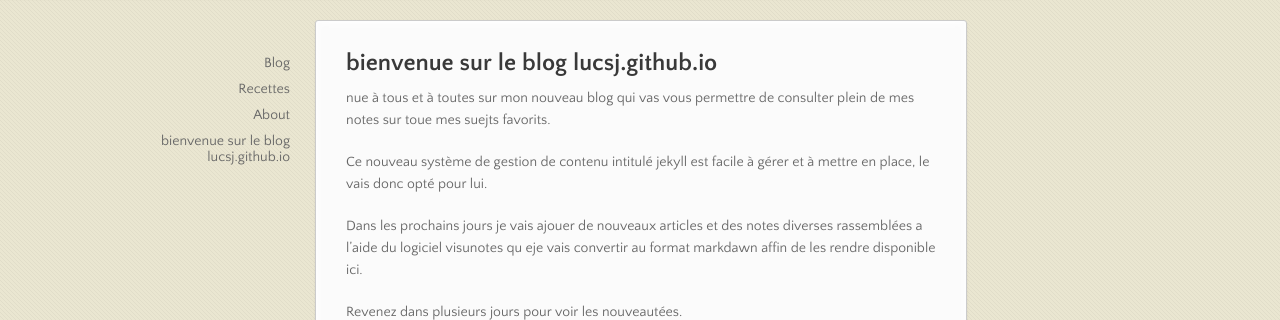
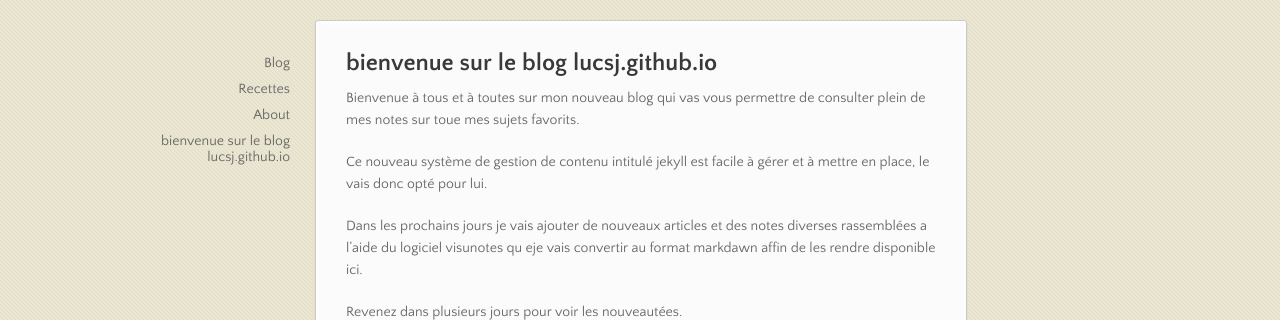
Before and after one commit to lucsj/lucsj.github.io, a Jekyll site: the page built from _posts/2017-4-17-bienvenue-sur-le-blog-lucsj.github.io.md, in a window 1280 px wide. Shown: the part 170-490 px from the top of the page. Built offline with Jekyll 4.4.1, drawn with Linux system fonts in a browser that asks for light colours; nearby versions of some CDN libraries.

Commit message:
le contenu de l'article bienvenue sur le blog... n'avais pas été mis à jour lors du précédent commit c'est chose faite

```diff
--- a/_posts/2017-4-17-bienvenue-sur-le-blog-lucsj.github.io.md
+++ b/_posts/2017-4-17-bienvenue-sur-le-blog-lucsj.github.io.md
@@ -3,11 +3,11 @@ layout: post
 title: bienvenue sur le blog lucsj.github.io
 ---
 
-nue à tous et à toutes sur mon nouveau blog qui vas vous permettre de consulter plein de mes notes  sur toue mes suejts favorits.
+Bienvenue à tous et à toutes sur mon nouveau blog qui vas vous permettre de consulter plein de mes notes  sur toue mes sujets favorits.
 
 Ce nouveau système de gestion de contenu intitulé jekyll est facile à gérer et à mettre en place, le vais donc opté pour lui.
 
-Dans les prochains jours  je vais ajouer de nouveaux articles et des notes diverses rassemblées  a l'aide du logiciel visunotes  qu eje vais  convertir au format markdawn affin de les rendre disponible ici.
+Dans les prochains jours  je vais ajouter de nouveaux articles et des notes diverses rassemblées  a l'aide du logiciel visunotes  qu eje vais  convertir au format markdawn affin de les rendre disponible ici.
 
 Revenez dans plusieurs jours pour voir les nouveautées.
 
```
